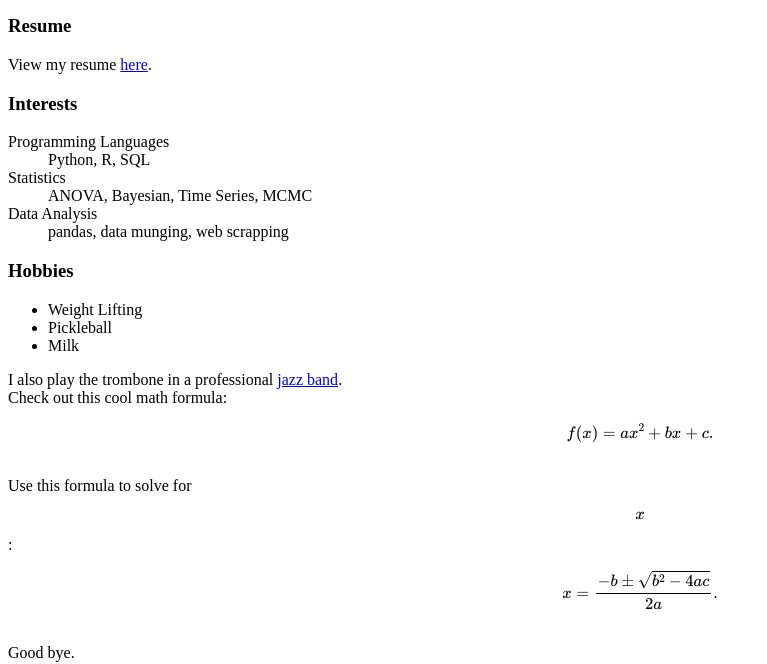
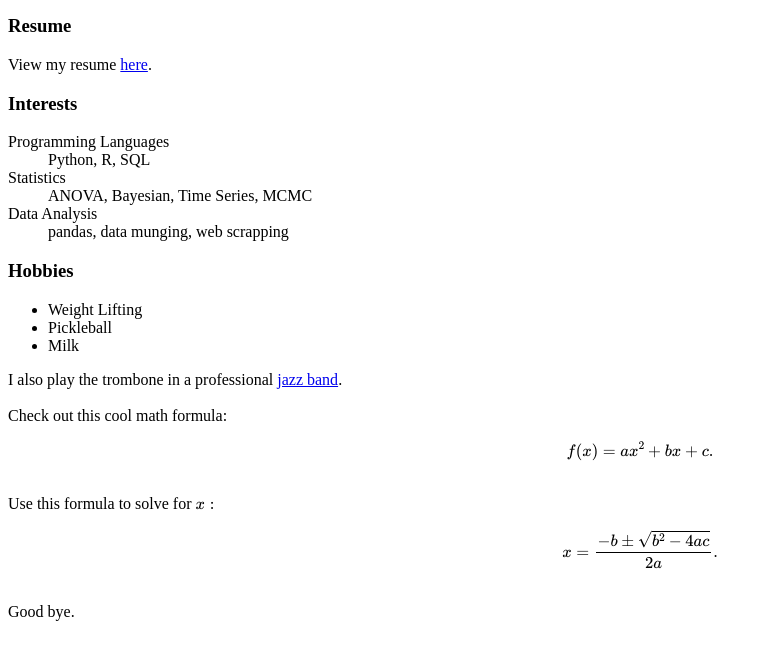
Before and after one commit to sjmunden/sjmunden.github.io, a plain HTML site: page index.html in a window 1280 px wide. Shown: the part 439-1103 px from the top of the page, without its empty margins (0-767 px from the left). After the commit the page ends 1068 px from the top, so only its background shows below. Drawn offline with nearby package versions, Linux system fonts and the light colour scheme; some packages are replaced by stand-ins of ours.

Commit message:
Update index.html

```diff
--- a/index.html
+++ b/index.html
@@ -41,11 +41,12 @@ This is me.</p1>
 <p1>
 I also play the trombone in a professional <a href="https://www.youtube.com/watch?v=yXw1L-QNkts">jazz band</a>.
 <br>
+<br>
 Check out this cool math formula:
 
 \[ f(x)=ax^2+bx+c. \]
 <br>
-Use this formula to solve for \[x\]:
+Use this formula to solve for \(x:\)
 
 \[ x=\dfrac{-b \pm \sqrt{b^2-4ac}}{2a}. \]
 <br>
```
